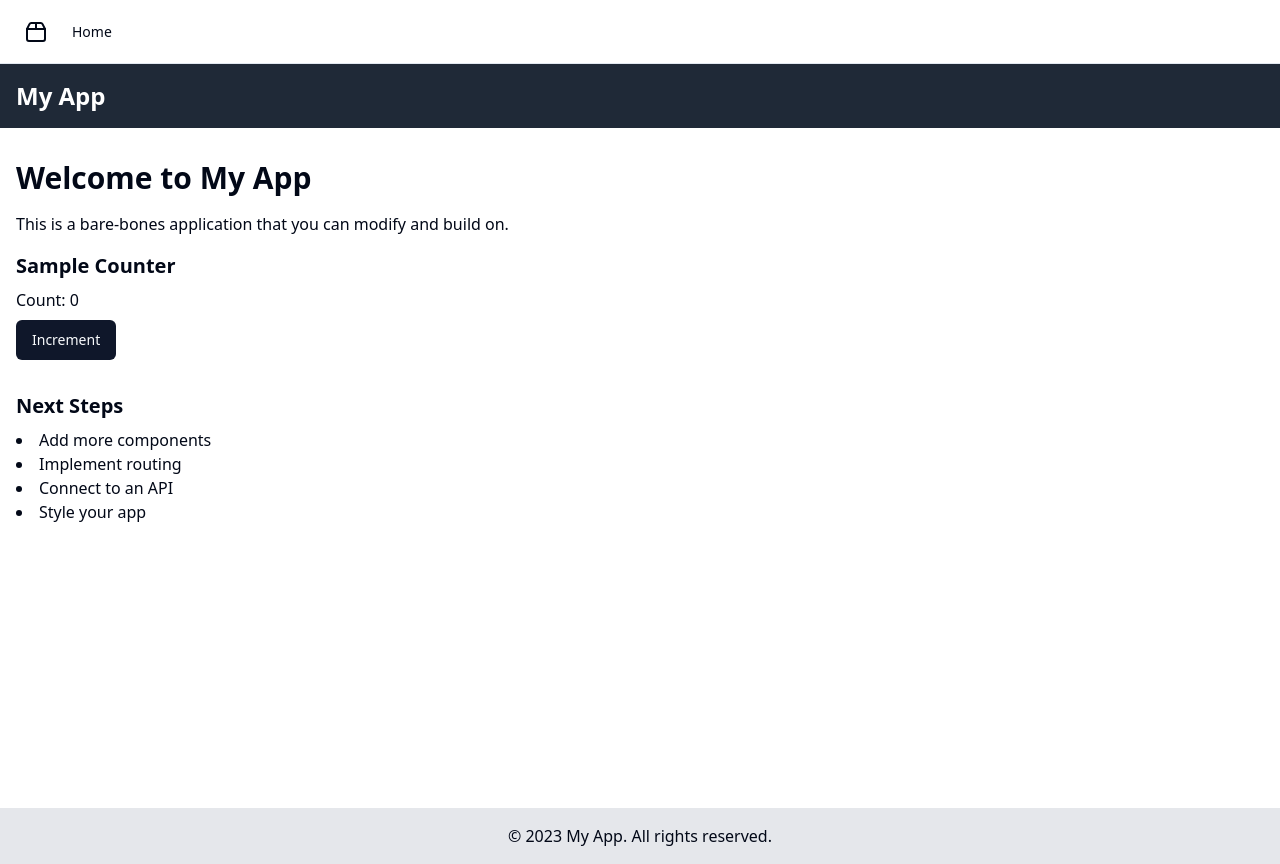
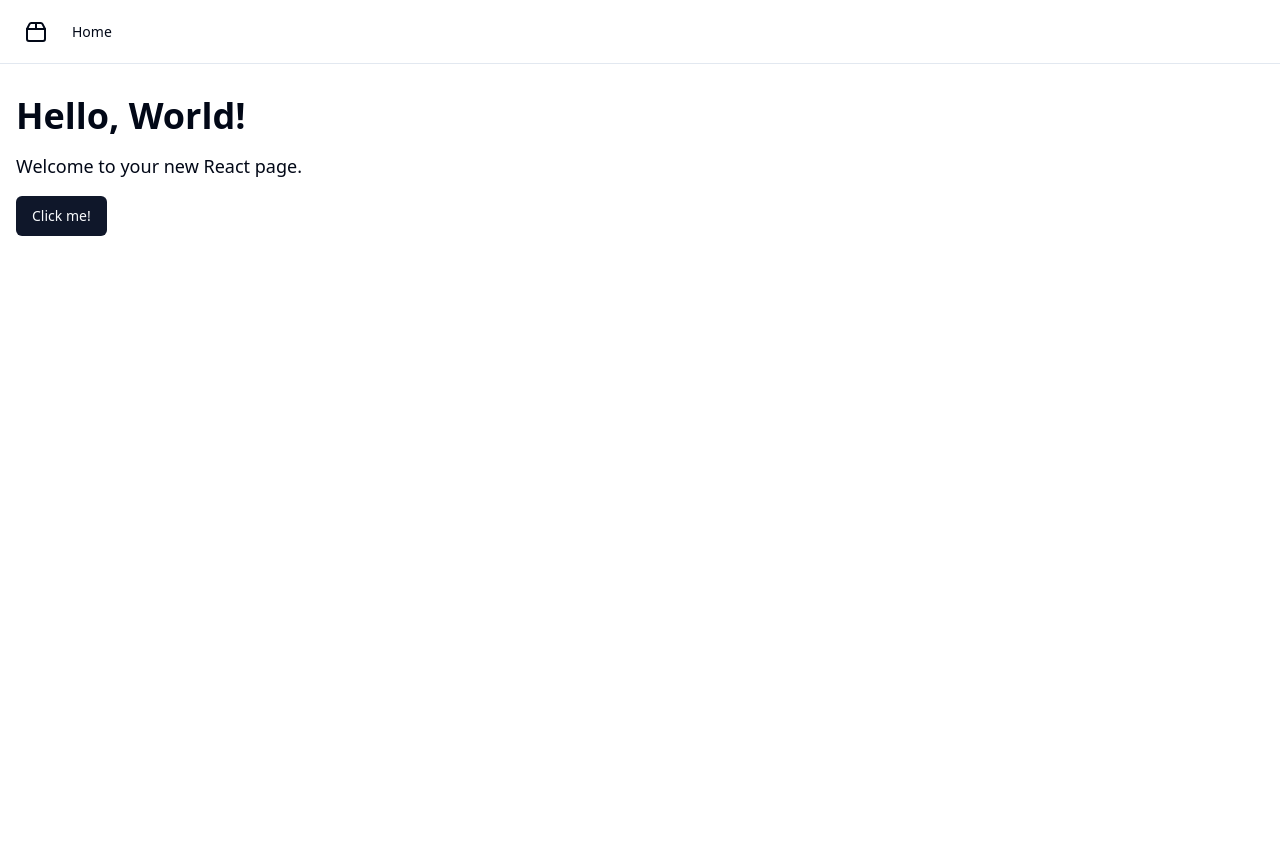
Before and after one commit to GPT-Engineer-App-Dev/project-template, a React (Vite) app: page / in a window 1280 px wide. After the commit the page ends 800 px from the top, so only its background shows below. Built offline with nearby package versions, Linux system fonts and the light colour scheme.

Commit message:
GPT Engineer Update

```diff
--- a/src/pages/Index.jsx
+++ b/src/pages/Index.jsx
@@ -1,41 +1,14 @@
-import { useState } from 'react';
+import React from 'react';
 import { Button } from "@/components/ui/button";
 
-const Index = () => {
-  const [count, setCount] = useState(0);
-
+const HelloWorld = () => {
   return (
-    <div className="min-h-screen flex flex-col">
-      <header className="bg-gray-800 text-white p-4">
-        <h1 className="text-2xl font-bold">My App</h1>
-      </header>
-
-      <main className="flex-grow container mx-auto px-4 py-8">
-        <h2 className="text-3xl font-semibold mb-4">Welcome to My App</h2>
-        <p className="mb-4">This is a bare-bones application that you can modify and build on.</p>
-
-        <div className="mb-8">
-          <h3 className="text-xl font-semibold mb-2">Sample Counter</h3>
-          <p className="mb-2">Count: {count}</p>
-          <Button onClick={() => setCount(count + 1)}>Increment</Button>
-        </div>
-
-        <div>
-          <h3 className="text-xl font-semibold mb-2">Next Steps</h3>
-          <ul className="list-disc list-inside">
-            <li>Add more components</li>
-            <li>Implement routing</li>
-            <li>Connect to an API</li>
-            <li>Style your app</li>
-          </ul>
-        </div>
-      </main>
-
-      <footer className="bg-gray-200 p-4 text-center">
-        <p>&copy; 2023 My App. All rights reserved.</p>
-      </footer>
+    <div className="container mx-auto px-4 py-8">
+      <h1 className="text-4xl font-bold mb-4">Hello, World!</h1>
+      <p className="text-lg mb-4">Welcome to your new React page.</p>
+      <Button variant="default">Click me!</Button>
     </div>
   );
 };
 
-export default Index;
+export default HelloWorld;
```
